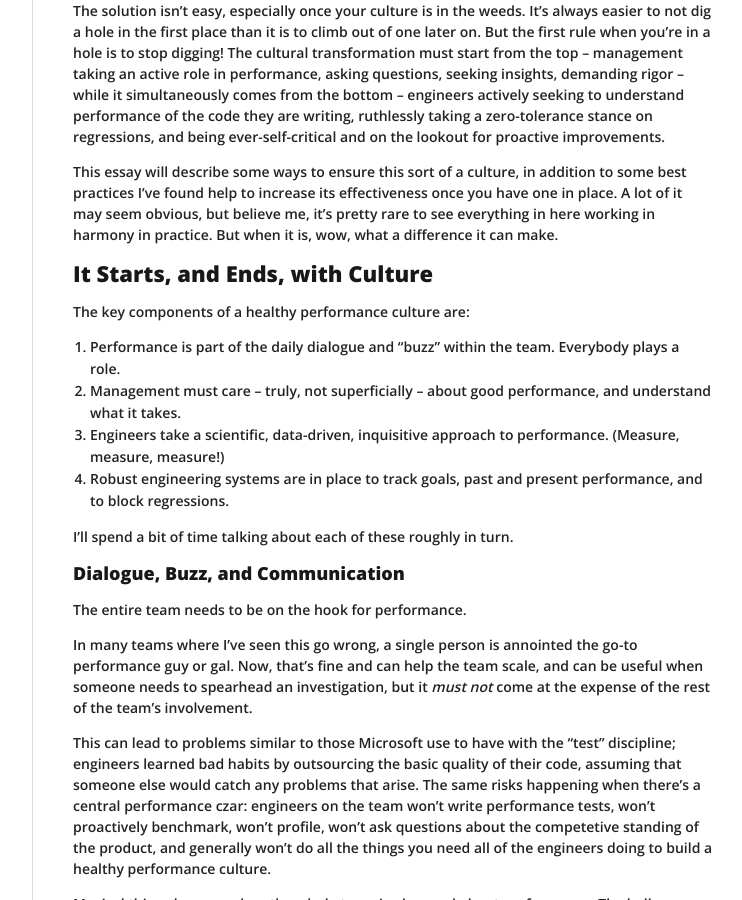
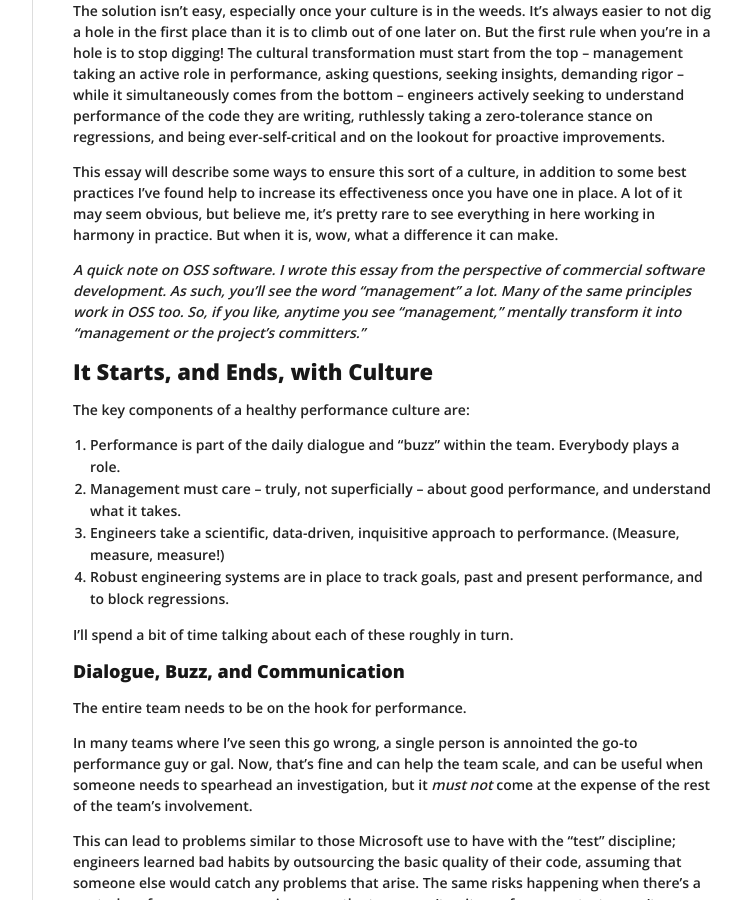
Before and after one commit to joeduffy/joeduffy.github.io, a Jekyll site: the page built from _posts/2016-04-10-performance-culture.md, in a window 1280 px wide and 900 px high, scrolled down 1253 px. Shown: the whole window, without its empty margins (378-1120 px from the left). Built offline with Jekyll 4.4.1, drawn with Linux system fonts in a browser that asks for light colours; nearby versions of some CDN libraries; comment, search, counter and statistics services are not loaded.

Commit message:
Add a note about OSS

```diff
--- a/_posts/2016-04-10-performance-culture.md
+++ b/_posts/2016-04-10-performance-culture.md
@@ -66,6 +66,10 @@ being ever-self-critical and on the lookout for proactive improvements.
 This essay will describe some ways to ensure this sort of a culture, in addition to some best practices I've found help
 to increase its effectiveness once you have one in place.  A lot of it may seem obvious, but believe me, it's pretty
 rare to see everything in here working in harmony in practice.  But when it is, wow, what a difference it can make.
+
+*A quick note on OSS software.  I wrote this essay from the perspective of commercial software development.  As
+such, you'll see the word "management" a lot.  Many of the same principles work in OSS too.  So, if you like, anytime
+you see "management," mentally transform it into "management or the project's committers."*
 
 # It Starts, and Ends, with Culture
 
```
